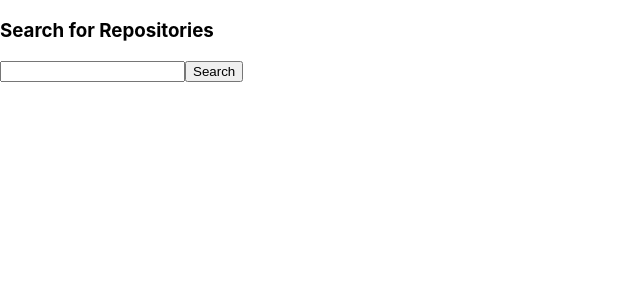
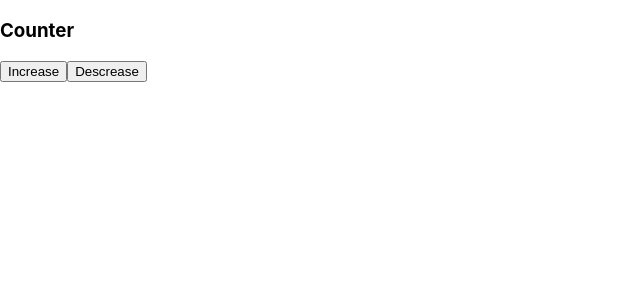
Before and after one commit to na-lin/RTK-with-Typescript, a React (Create React App) app: page / in a window 1280 px wide. Shown: the top 300 px of the page, without its empty margins (0-640 px from the left). Built offline with nearby package versions, Linux system fonts and the light colour scheme.

Commit message:
create Counter component for RTK reducers

```diff
--- a/src/components/App.tsx
+++ b/src/components/App.tsx
@@ -1,12 +1,15 @@
 import React from "react";
 
-import RepositoriesList from "./RepositoriesList";
+// import RepositoriesList from "./RepositoriesList";
+import Counter from "./Counter";
 
 const App: React.FC = () => {
   return (
     <div>
-      <h3>Search for Repositories</h3>
-      <RepositoriesList />
+      {/* <h3>Search for Repositories</h3>
+      <RepositoriesList /> */}
+
+      <Counter />
     </div>
   );
 };
--- /dev/null
+++ b/src/components/Counter.tsx
@@ -0,0 +1,13 @@
+import React from "react";
+
+const Counter = () => {
+  return (
+    <div>
+      <h3>Counter</h3>
+      <button>Increase</button>
+      <button>Descrease</button>
+    </div>
+  );
+};
+
+export default Counter;
```
